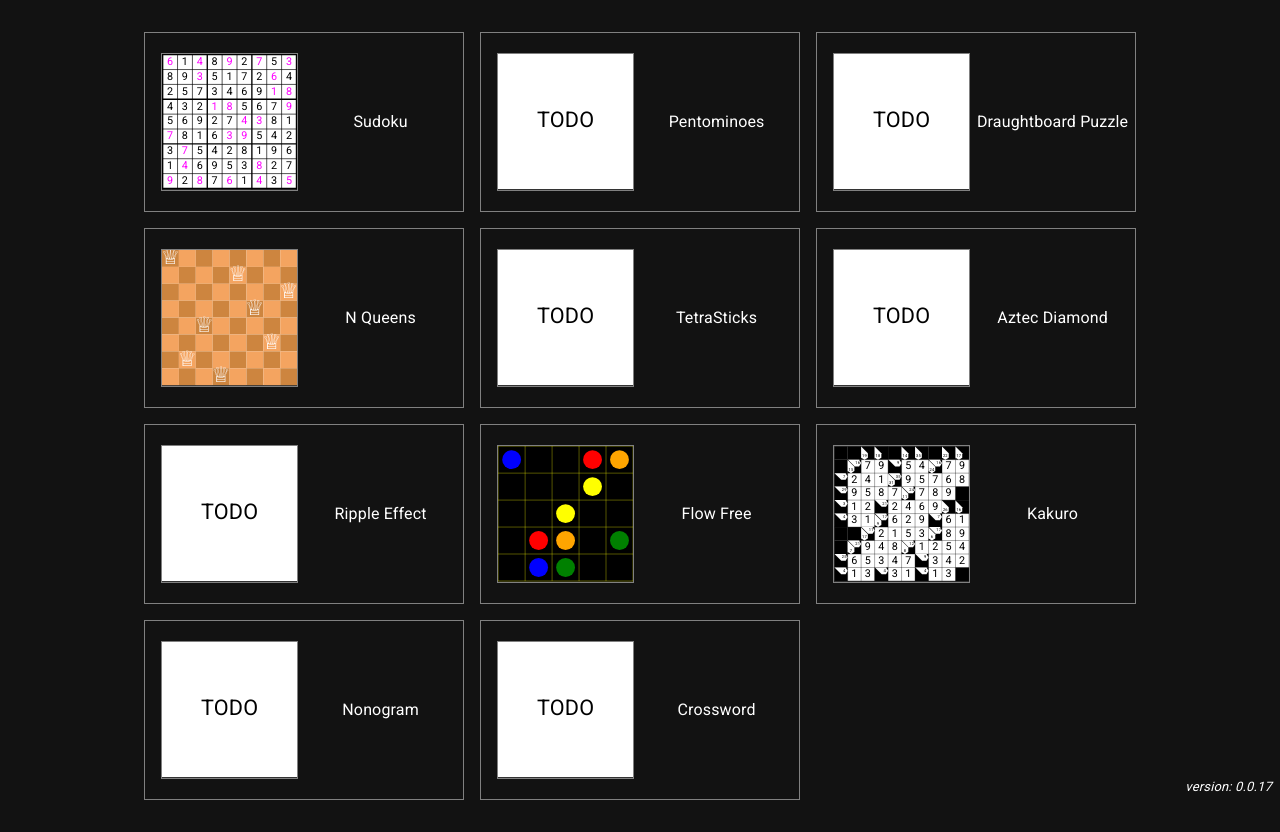
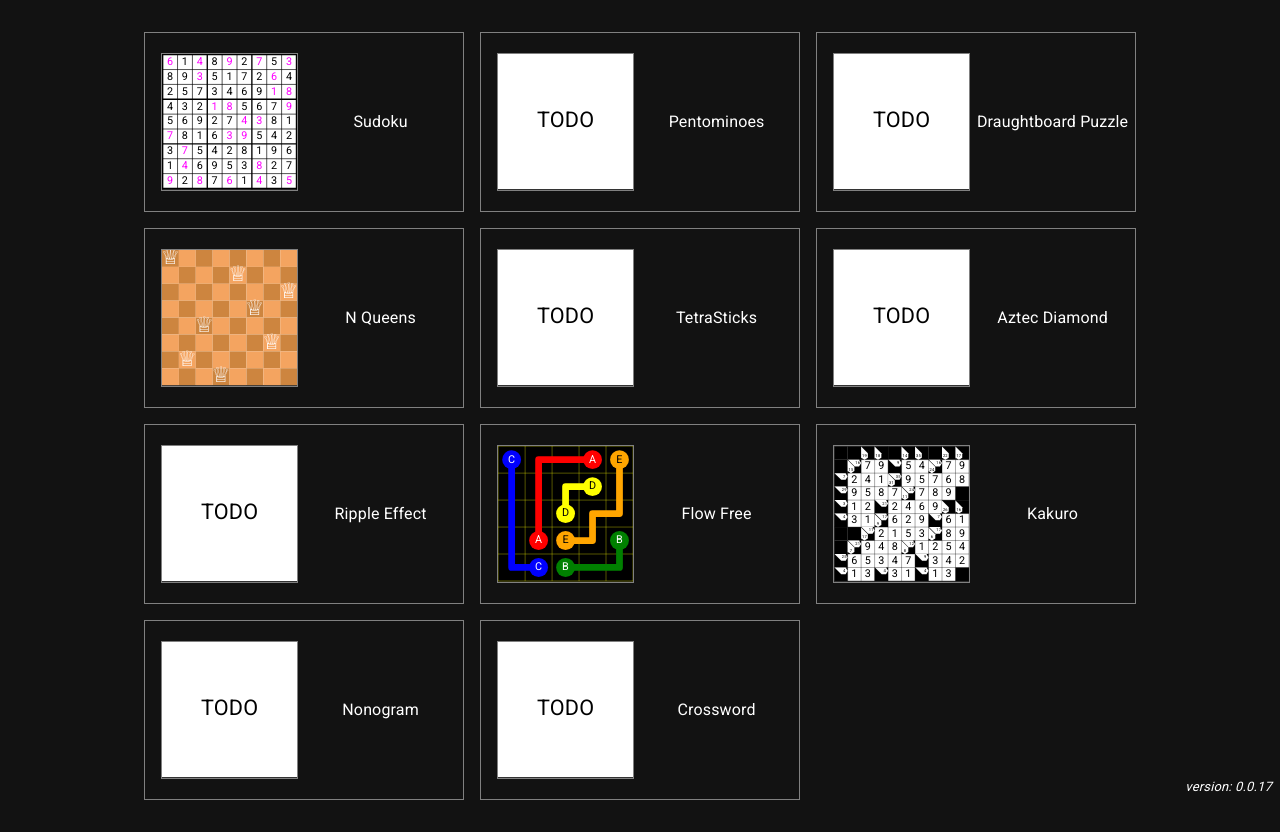
Before and after one commit to taylorjg/dlxlib-demos, a React (Create React App) app: page /demo/kakuro in a window 1280 px wide. Built offline with nearby package versions, Linux system fonts and the light colour scheme; a web font is replaced by a local one.

Commit message:
Draw FlowFree pipes and hardcode thumbnail solution

```diff
--- a/src/demos/flow-free/drawing.tsx
+++ b/src/demos/flow-free/drawing.tsx
@@ -1,3 +1,4 @@
+import internal from "stream"
 import { Coords, DrawingProps } from "types"
 import { range } from "utils"
 import { InternalRow } from "./internal-row"
@@ -19,6 +20,21 @@ const dotColours = new Map<string, string>([
   ["J", "white"],
   ["K", "grey"],
   ["L", "limegreen"]
+])
+
+const labelColours = new Map<string, string>([
+  ["A", "white"],
+  ["B", "white"],
+  ["C", "white"],
+  ["D", "black"],
+  ["E", "black"],
+  ["F", "black"],
+  ["G", "white"],
+  ["H", "white"],
+  ["I", "white"],
+  ["J", "black"],
+  ["K", "black"],
+  ["L", "black"]
 ])
 
 export const Drawing: React.FC<DrawingProps<Puzzle, InternalRow>> = ({ puzzle, solutionInternalRows }) => {
@@ -97,14 +113,83 @@ export const Drawing: React.FC<DrawingProps<Puzzle, InternalRow>> = ({ puzzle, s
     )
   }
 
+  const drawColourPairLabels = (): JSX.Element[] => {
+    return puzzle.colourPairs.flatMap(colourPair => [
+      drawLabel(colourPair.label, colourPair.start),
+      drawLabel(colourPair.label, colourPair.end)
+    ])
+  }
+
+  const drawLabel = (label: string, coords: Coords): JSX.Element => {
+    const { row, col } = coords
+    const cx = calculateX(col) + SQUARE_WIDTH / 2
+    const cy = calculateY(row) + SQUARE_WIDTH / 2
+    const fill = labelColours.get(label) ?? "white"
+    const fontSize = "8px"
+
+    return (
+      <text
+        key={`label-${row}-${col}`}
+        x={cx}
+        y={cy}
+        fill={fill}
+        fontSize={fontSize}
+        textAnchor="middle"
+        dominantBaseline="middle"
+      >
+        {label}
+      </text>
+    )
+  }
+
+  const drawPipes = (): JSX.Element[] => {
+    return solutionInternalRows.map(internalRow => {
+      return drawPipe(internalRow)
+    })
+  }
+
+  const makePathData = (points: number[][]): string => {
+    const [firstPoint, ...remainingPoints] = points
+    const pathCommands: string[] = []
+    pathCommands.push(`M${firstPoint[0]},${firstPoint[1]}`)
+    for (const point of remainingPoints) {
+      pathCommands.push(`L${point[0]},${point[1]}`)
+    }
+    return pathCommands.join(" ")
+  }
+
+  const drawPipe = (internalRow: InternalRow): JSX.Element => {
+
+    const coordsToCentreOfSquare = (coords: Coords): number[] => {
+      const x = calculateX(coords.col) + SQUARE_WIDTH / 2
+      const y = calculateY(coords.row) + SQUARE_HEIGHT / 2
+      return [x, y]
+    }
+
+    const d = makePathData(internalRow.coordsList.map(coordsToCentreOfSquare))
+    const label = internalRow.colourPair.label
+    const colour = dotColours.get(label) ?? "white"
+
+    return (
+      <path
+        key={`path-${label}`}
+        d={d}
+        stroke={colour}
+        strokeWidth={5}
+        strokeLinejoin="round"
+        fill="none"
+      />
+    )
+  }
+
   return (
     <svg viewBox={`0 0 ${VIEWBOX_WIDTH} ${VIEWBOX_HEIGHT}`}>
       {drawBackground()}
       {drawHorizontalGridLines()}
       {drawVerticalGridLines()}
       {drawColourPairDots()}
-      {/* DrawPipes() */}
-      {/* DrawColourPairLabels() */}
+      {drawPipes()}
+      {drawColourPairLabels()}
     </svg>
   )
 }
--- a/src/demos/flow-free/internal-row.ts
+++ b/src/demos/flow-free/internal-row.ts
@@ -5,5 +5,5 @@ import { Puzzle } from "./puzzle"
 export type InternalRow = {
   puzzle: Puzzle,
   colourPair: ColourPair,
-  pipe: Coords[]
+  coordsList: Coords[]
 }
--- a/src/demos/flow-free/thumbnail.tsx
+++ b/src/demos/flow-free/thumbnail.tsx
@@ -1,8 +1,43 @@
+import { Coords } from "types"
 import { first } from "utils"
 import { Drawing } from "./drawing"
+import { InternalRow } from "./internal-row"
+import { Puzzle } from "./puzzle"
 import { puzzles } from "./puzzles"
 
 export const Thumbnail = () => {
   const puzzle = first(puzzles)
-  return <Drawing puzzle={puzzle} solutionInternalRows={[]} />
+  const solutionInternalRows = makeSolution(puzzle)
+  return <Drawing puzzle={puzzle} solutionInternalRows={solutionInternalRows} />
 }
+
+const makeSolution = (puzzle: Puzzle): InternalRow[] => {
+  return [
+    makeInternalRow(puzzle, "A", "0,3 0,2 0,1 1,1 2,1 3,1"),
+    makeInternalRow(puzzle, "B", "3,4 4,4 4,3 4,2"),
+    makeInternalRow(puzzle, "C", "0,0 1,0 2,0 3,0 4,0 4,1"),
+    makeInternalRow(puzzle, "D", "1,3 1,2 2,2"),
+    makeInternalRow(puzzle, "E", "0,4 1,4 2,4 2,3 3,3 3,2")
+  ]
+}
+
+const makeInternalRow = (puzzle: Puzzle, label: string, coordsListString: string): InternalRow => {
+  const colourPair = puzzle.colourPairs.find(cp => cp.label === label)!
+  const coordsList = parseCoordsListString(coordsListString)
+  return { puzzle, colourPair, coordsList }
+}
+
+const parseCoordsListString = (coordsListString: string): Coords[] => {
+  return coordsListString
+    .split(/\s/)
+    .map(s => s.trim())
+    .filter(Boolean)
+    .map(parseCoordsString)
+}
+
+const parseCoordsString = (coordsString: string): Coords => {
+  const bits = coordsString.split(",").map(s => s.trim())
+  const row = Number(bits[0])
+  const col = Number(bits[1])
+  return { row, col }
+}
```
